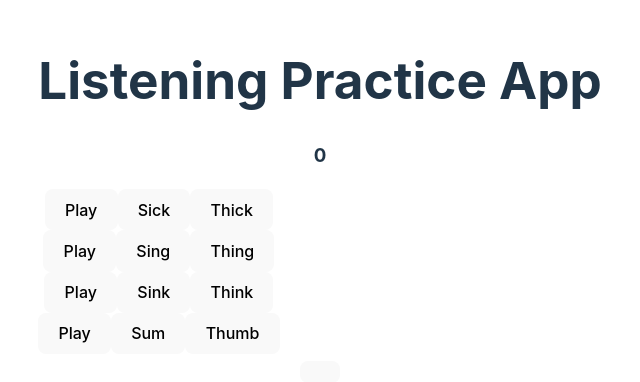
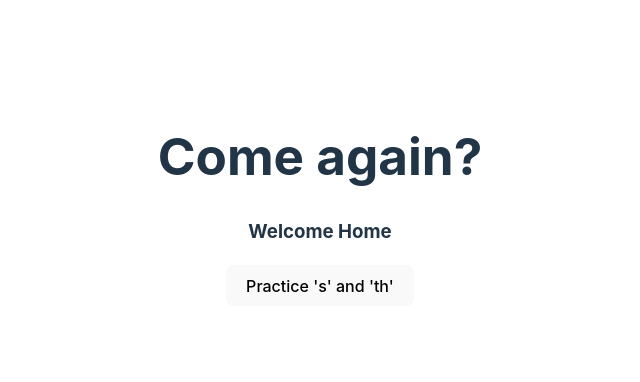
Before and after one commit to ShizuokaTerrier/soloProject1, a React (Vite) app in the folder soloProjectFrontend/: page / in a window 1280 px wide. Shown: the part 200-582 px from the top of the page, without its empty margins (320-960 px from the left). Built offline with nearby package versions, Linux system fonts and the light colour scheme.

Commit message:
FEAT: basic front end navigation

```diff
--- a/soloProjectFrontend/src/App.jsx
+++ b/soloProjectFrontend/src/App.jsx
@@ -1,18 +1,29 @@
-import { useState } from 'react'
+import { useEffect, useState } from 'react'
 import './App.css'
 
 import SandTHMinimalPairs from './components/SandTHMinimalPairs'
+import Home from './components/Home';
 
 function App() {
 
+  const [view, setView]= useState('Home');
+  const [viewHTML, setViewHTML] = useState(<></>);
 
+  const components = {
+    Home: ()=>{ return <Home setView={setView}/>},
+    sAndTh: ()=>{ return <SandTHMinimalPairs setView={setView} />}
+  }
+
+  useEffect(()=>{
+    setViewHTML(components[view]());
+  },[view])
 
 
   return (
     <>
       <div>
-        <h1>Listening Practice App</h1>
-        <SandTHMinimalPairs/>
+        <h1>Come again?</h1>
+        {viewHTML}
       </div>
     </>
   )
--- /dev/null
+++ b/soloProjectFrontend/src/components/Home.jsx
@@ -0,0 +1,15 @@
+import React from "react";
+
+function Home({setView}){
+
+
+
+    return (
+        <>
+        <h3>Welcome Home</h3>
+        <button onClick={()=>{setView('sAndTh')}}>Practice 's' and 'th'</button>
+        </>
+    )
+};
+
+export default Home
--- a/soloProjectFrontend/src/components/SandTHMinimalPairs.jsx
+++ b/soloProjectFrontend/src/components/SandTHMinimalPairs.jsx
@@ -1,7 +1,7 @@
 import React, { useEffect } from "react";
 import { useState } from "react";
 
-function SandTHMinimalPairs(){
+function SandTHMinimalPairs({setView}){
 
     const arrayOfPairs = [
     ["Sick", "Thick"],
@@ -72,9 +72,7 @@ function checkAnswerOne(num){
     }
 }
 
-if (clickCount === 3){
 
-}
 
 
 
@@ -93,7 +91,7 @@ if (clickCount === 3){
             </tr>)}
         )}
         </tbody>
-        <button></button>
+        <button onClick={(e)=>{setView('Home')}}>Home</button>
         </>
 )}
 
```
